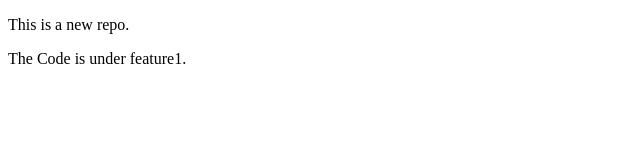
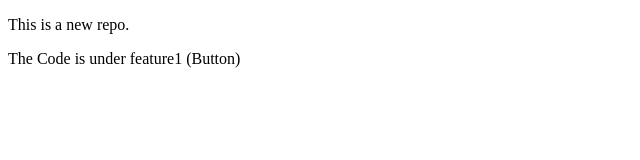
Before and after one commit to anupbhar341/localRepo, a plain HTML site: page index.html in a window 1280 px wide. Shown: the full height of the page, 0-640 px from the left. Drawn offline with Linux system fonts and the light colour scheme.

```diff
--- a/index.html
+++ b/index.html
@@ -7,6 +7,6 @@
 </head>
 <body>
     <p>This is a new repo.</p>
-    <p>The Code is under feature1.</p>
+    <p>The Code is under feature1 (Button)</p>
 </body>
 </html>
```
